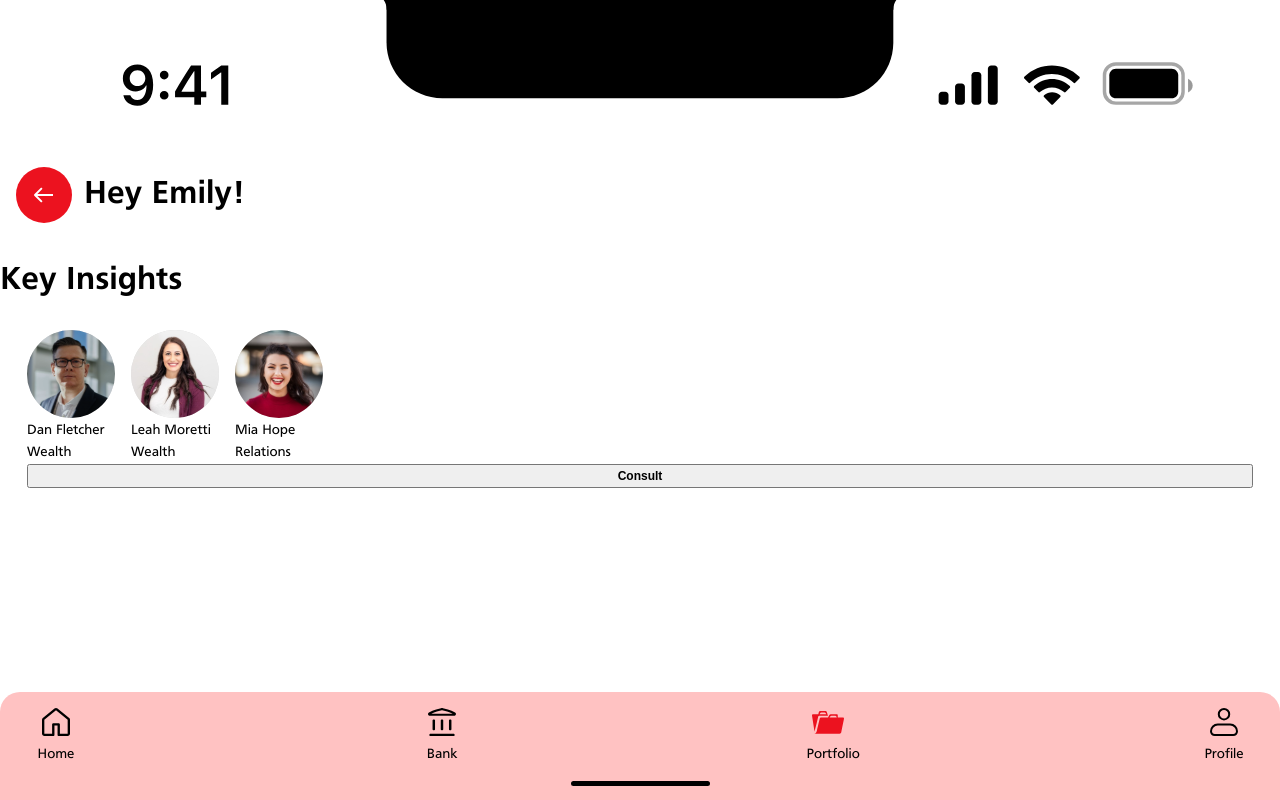
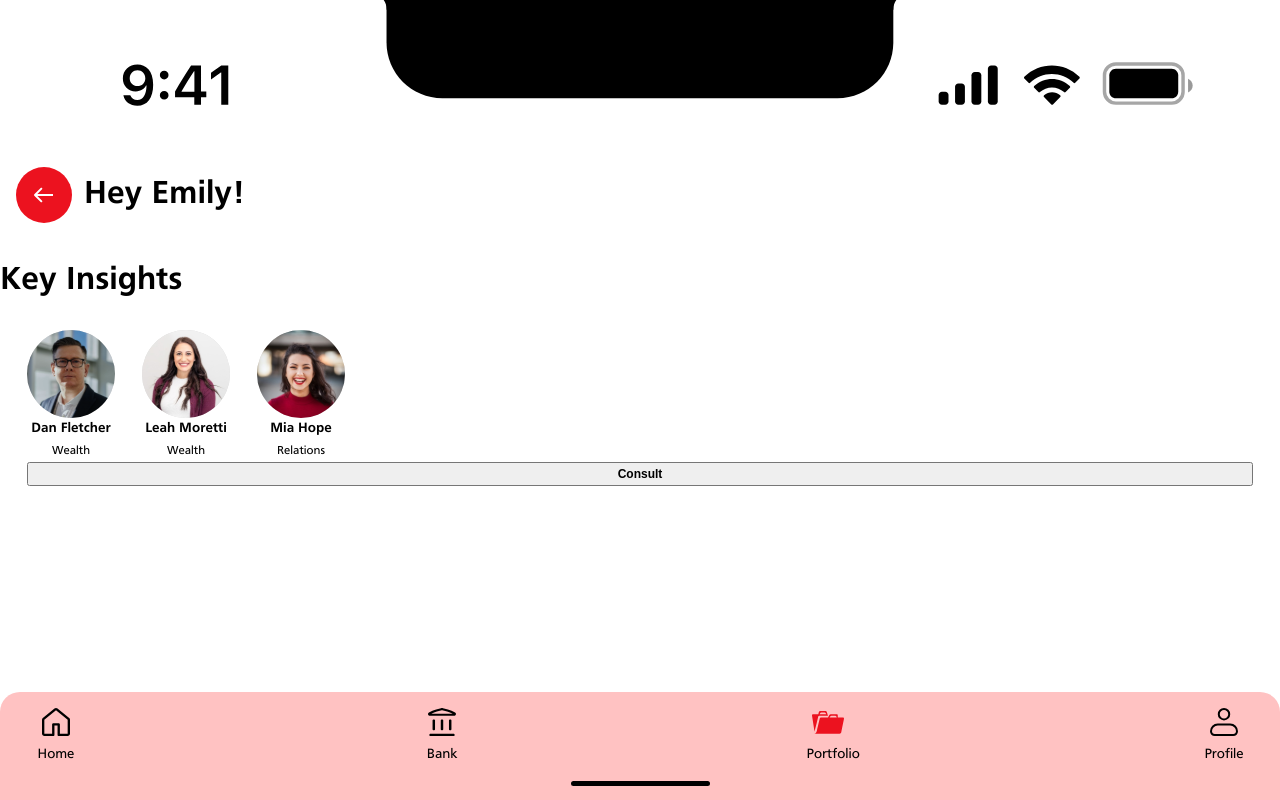
Before and after one commit to pxthxrv/swm-client, a React (Vite) app: page / in a window 1280 px wide. Built offline with nearby package versions, Linux system fonts and the light colour scheme.

Commit message:
save for merge

```diff
--- a/src/components/Team/Team.scss
+++ b/src/components/Team/Team.scss
@@ -3,7 +3,7 @@
 .team {
     @include flex-col;
 
-    padding: 2.7rem 2.7rem 1.6rem 2.7rem;
+    margin: 2.7rem 2.7rem 1.6rem 2.7rem;
 
     &__title {
         width:100%;
@@ -11,7 +11,24 @@
 
     &__people {
         @include flex-row;
-        gap: 1.6rem;
+        gap: 2.7rem;
+    }
+}
+
+.person {
+    @include flex-col;
+
+    &__name {
+        text-align: center;
+        font-size: 1.4rem;
+        font-weight: 700;
+        line-height: 2.2rem;
     }
 
+    &__position {
+        text-align: center;
+        font-size: 1.2rem;
+        font-weight: 400;
+        line-height: 2.2rem;
+    }
 }
```
